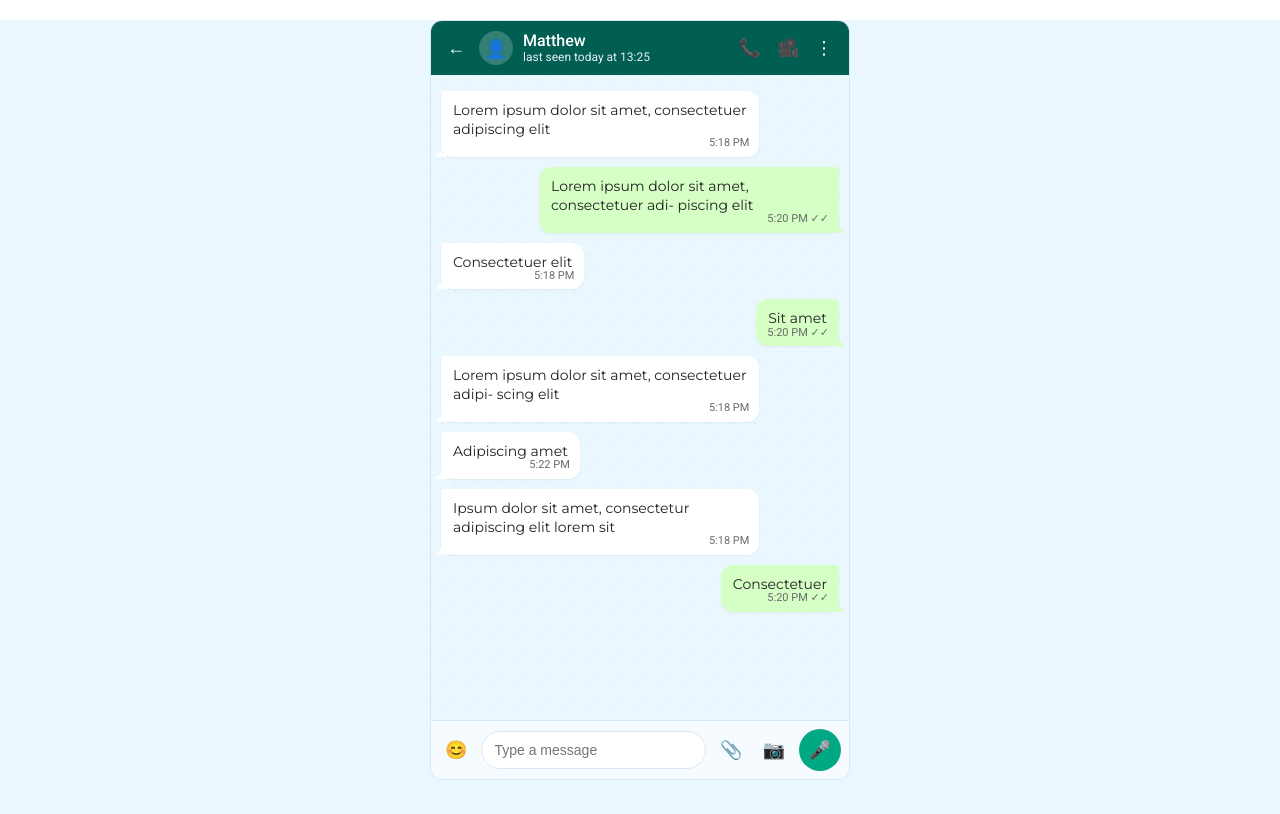
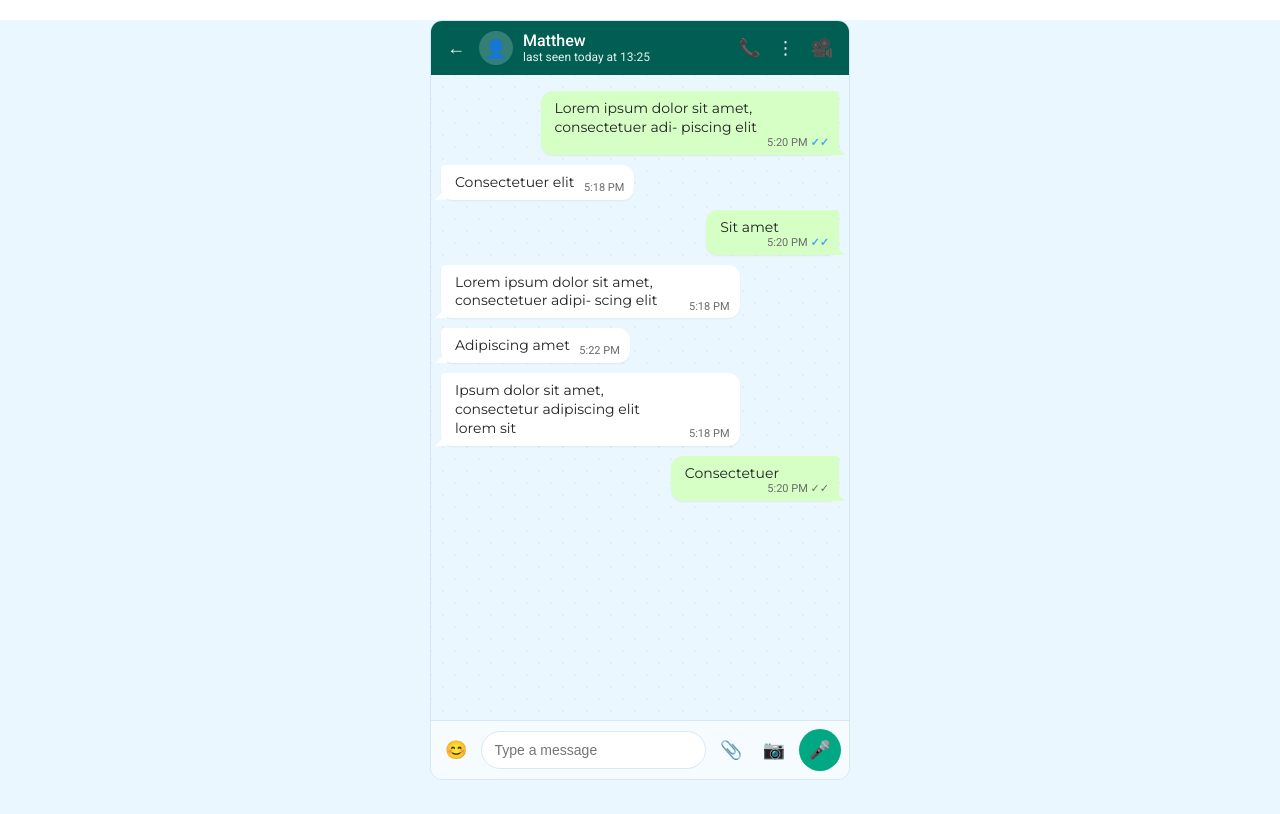
Before and after one commit to vllorenteSV/ejerciciosCSS_repaso, a plain HTML site: page Ejercicio 8.html in a window 1280 px wide. Drawn offline with Linux system fonts and the light colour scheme.

Commit message:
Mas ajustes tema de color en los emojis de check... no es como me gustaria pero se acerca mucho a la interfaz de watshapp

```diff
--- a/Ejercicio 8.html
+++ b/Ejercicio 8.html
@@ -26,21 +26,16 @@
       </div>
       <div class="acciones">
         <button class="icono" aria-label="Llamar">📞</button>
+        <button class="icono" aria-label="Más">⋮</button>
         <button class="icono" aria-label="Video">🎥</button>
-        <button class="icono" aria-label="Más">⋮</button>
       </div>
     </header>
 
     <!-- Conversación -->
     <main class="chat">
-      <div class="msg recv">
-        <p>Lorem ipsum dolor sit amet, consectetuer adipiscing elit</p>
-        <span class="hora">5:18 PM</span>
-      </div>
-
       <div class="msg sent">
         <p>Lorem ipsum dolor sit amet, consectetuer adi- piscing elit</p>
-        <span class="hora">5:20 PM ✓✓</span>
+        <span class="hora">5:20 PM <span class="check azul">✓✓</span></span>
       </div>
 
       <div class="msg recv">
@@ -50,7 +45,7 @@
 
       <div class="msg sent">
         <p>Sit amet</p>
-        <span class="hora">5:20 PM ✓✓</span>
+        <span class="hora">5:20 PM <span class="check azul">✓✓</span></span>
       </div>
 
       <div class="msg recv">
--- a/css/style8.css
+++ b/css/style8.css
@@ -87,29 +87,34 @@ body {
 /* ====== Mensajes ====== */
 .msg {
   position: relative;
-  max-width: 80%;
-  padding: 10px 12px 18px;
+  display: inline-block;
+  max-width: 75%;                /* igual que tu captura */
+  padding: 8px 60px 8px 14px;    /* ← separación correcta según tu foto */
   border-radius: 12px;
   box-shadow: 0 1px 2px rgba(0,0,0,.06);
   line-height: 1.35;
   word-break: break-word;
+  font-size: 14px;
 }
+
 .msg p {
   margin: 0;
   font-family: 'Montserrat', sans-serif;
   font-weight: 400;
   font-size: 14px;
 }
+
 .msg .hora {
   position: absolute;
   right: 10px;
-  bottom: 6px;
-  float: right;
-  font-family: 'Roboto', sans-serif;
-  font-weight: 400;
+  bottom: 4px;
+  display: flex;
+  gap: 3px;
   font-size: 11px;
   color: #6b6b6b;
+  align-items: center;
 }
+
 
 /* Recibidos */
 .msg.recv {
@@ -126,13 +131,20 @@ body {
   background:#fff;
   clip-path: polygon(0 100%, 100% 0, 100% 100%);
 }
+
+.check.azul {
+  color: #3da9f6; /* azul tipo check de WhatsApp */
+  font-weight: bold;
+}
+
 /* Enviados */
 .msg.sent {
   align-self: flex-end;
   background: #D5FFC5;
   border-top-right-radius: 4px;
-  max-width: 300px;
+  padding: 8px 60px 18px 14px;  /* top right bottom left */
 }
+
 .msg.sent::before {
   content:"";
   position:absolute;
```
